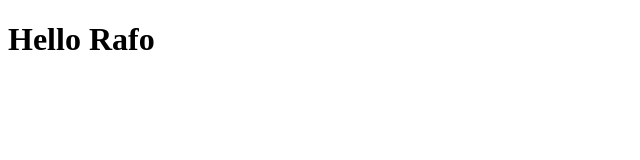
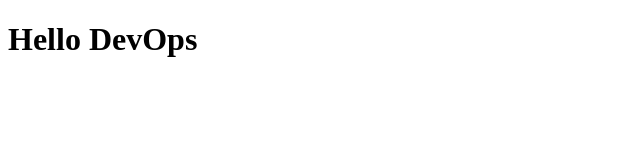
Before and after one commit to rafae2k/DevOps-CI-CD, a Next.js app: page / in a window 1280 px wide. Shown: the top 160 px of the page, without its empty margins (0-640 px from the left). Built offline with nearby package versions, Linux system fonts and the light colour scheme.

Commit message:
fix: fix h1 to test succeed

```diff
--- a/pages/index.tsx
+++ b/pages/index.tsx
@@ -5,7 +5,7 @@ const Home: NextPage = () => {
   return (
     <>
       <Head>Hello DevOps</Head>
-      <h1>Hello Rafo</h1>
+      <h1>Hello DevOps</h1>
     </>
   );
 };
```
